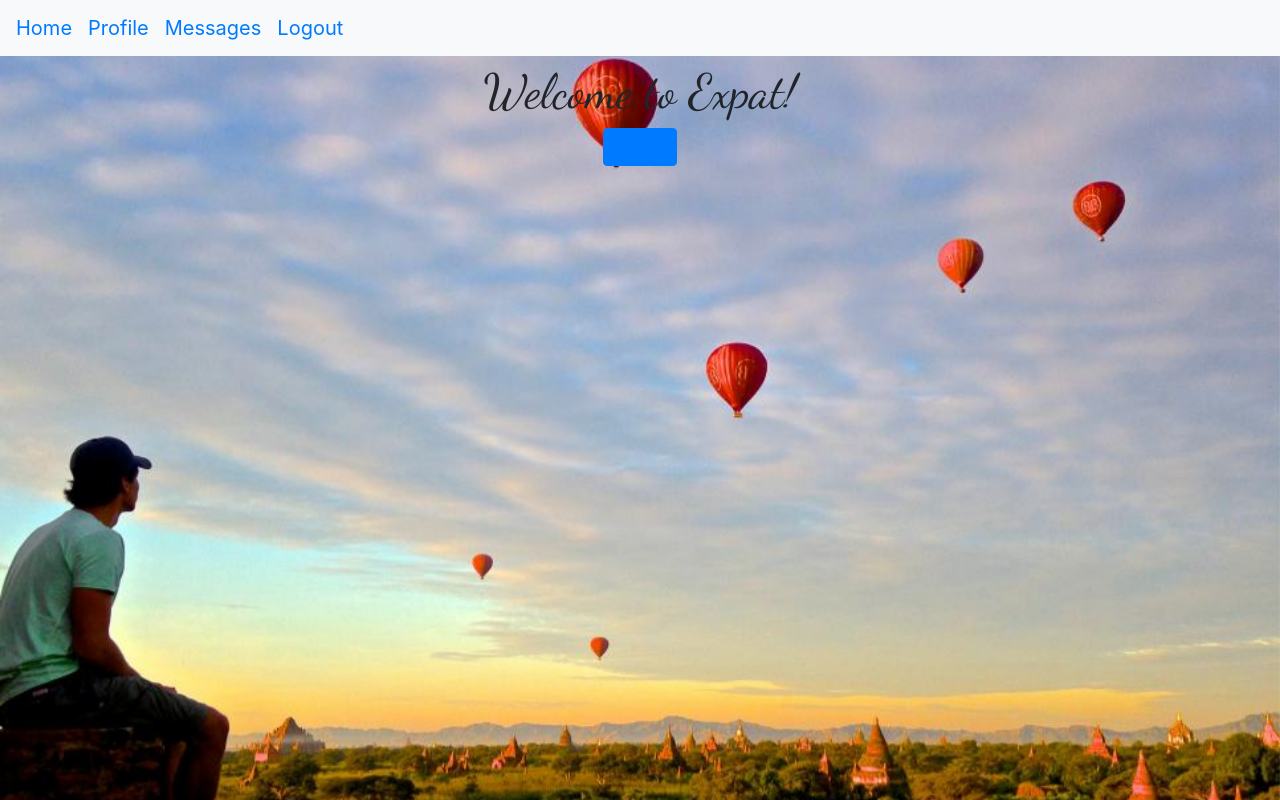
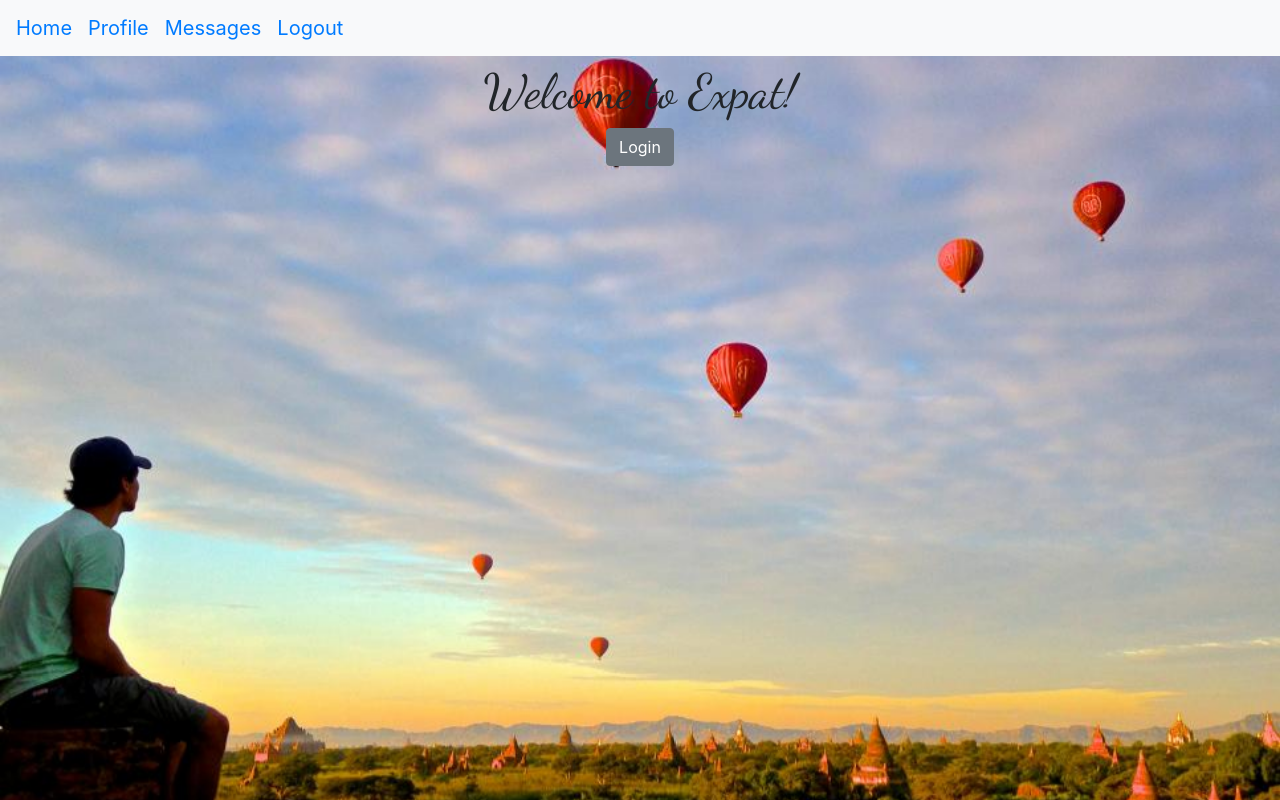
Before and after one commit to jrizza88/ExPat_FE, a React (Create React App) app in the folder expatjournal/: page / in a window 1280 px wide. Built offline with nearby package versions, Linux system fonts and the light colour scheme.

Commit message:
changed button of login

```diff
--- a/expatjournal/src/App.css
+++ b/expatjournal/src/App.css
@@ -49,11 +49,18 @@
 .urls{
   text-decoration: none;
   color: white;
+
 }
 
-a .urls{
+.urls:hover {
+  text-decoration: none;
   color: black;
 }
+
+/* a .urls{
+  color: black;
+  text-decoration: none;
+} */
 
 @keyframes App-logo-spin {
   from {
--- a/expatjournal/src/Components/Home/Home.js
+++ b/expatjournal/src/Components/Home/Home.js
@@ -10,7 +10,7 @@ const Home = props => {
         <>
         <img src={HomeImage} alt="home" className="big"/>
         <div className="logo">Welcome to Expat!</div>
-        <Button className="urls" color="primary"><NavLink href="#" to="/login">ExPat!</NavLink></Button>
+        <Button variant="light"><NavLink href="#" className="urls" to="/login">Login</NavLink></Button>
         </>
     )
 }
```
